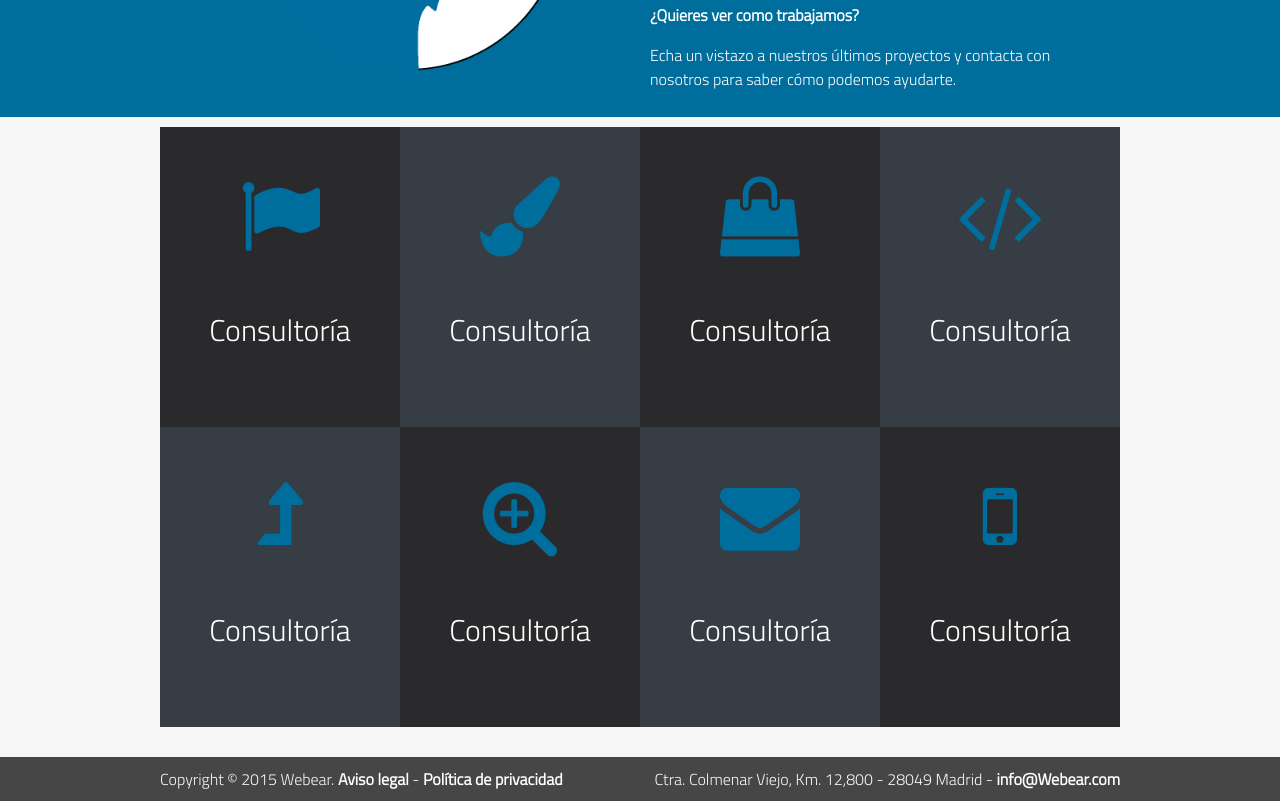
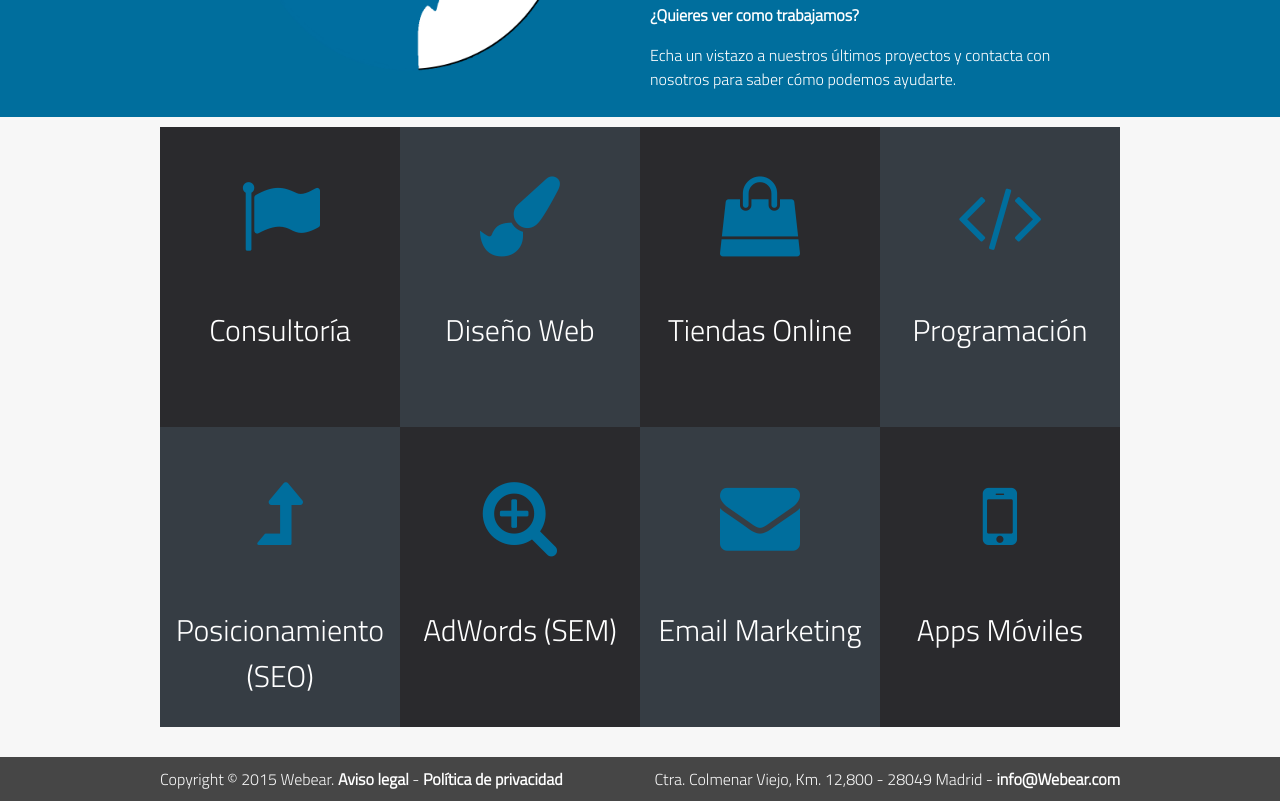
Before and after one commit to miguelparaiso/webear, a plain HTML site: page index.html in a window 1280 px wide. Shown: the part 792-1593 px from the top of the page. Drawn offline with Linux system fonts and the light colour scheme.

Commit message:
Services animation done

```diff
--- a/css/flip-container.css
+++ b/css/flip-container.css
@@ -82,9 +82,9 @@
 	background-color: #006e9d;
 }
 .back .title{
-	padding-top: 60px;
-	font-size: 25px;
+	padding-top: 30px;
+	font-size: 20px;
 }
 .back .content{
-	padding-top: 15px;
+	padding-top: 5px;
 }
--- a/index.html
+++ b/index.html
@@ -153,11 +153,11 @@
 					<div class="flipper">
 						<div class="frontB">
 							<i class="fa fa-paint-brush fa-5x"></i>
-							<p class="title">Consultoría</p>
+							<p class="title">Diseño Web</p>
 						</div>
 						<div class="back">
-							<p class="title">Consultoría Digital</p>
-								<p class="content">Trabajamos en tu negocio, no solo en tu página web, para llegar a cumplir tus objetivos</p>
+							<p class="title">Diseño y desarrollo web</p>
+								<p class="content">Diseños y desarrollamos páginas web que harán crecer tu negocio.</p>
 						</div>
 					</div>
 				</div>
@@ -165,11 +165,11 @@
 					<div class="flipper">
 						<div class="frontA">
 							<i class="fa fa-shopping-bag fa-5x"></i>
-							<p class="title">Consultoría</p>
+							<p class="title">Tiendas Online</p>
 						</div>
 						<div class="back">
-							<p class="title">Consultoría Digital</p>
-								<p class="content">Trabajamos en tu negocio, no solo en tu página web, para llegar a cumplir tus objetivos</p>
+							<p class="title">Tiendas Online</p>
+								<p class="content">Diseñamos, desarrollamos y promocionamos tiendas online 100% enfocadas a la venta.</p>
 						</div>
 					</div>
 				</div>
@@ -177,11 +177,11 @@
 					<div class="flipper">
 						<div class="frontB">
 							<i class="fa fa-code fa-5x"></i>
-							<p class="title">Consultoría</p>
+							<p class="title">Programación</p>
 						</div>
 						<div class="back">
-							<p class="title">Consultoría Digital</p>
-								<p class="content">Trabajamos en tu negocio, no solo en tu página web, para llegar a cumplir tus objetivos</p>
+							<p class="title">Programación a medida</p>
+								<p class="content">Programación a medida de páginas web y desarrollo software online de gestión empresarial.</p>
 						</div>
 					</div>
 				</div>
@@ -191,11 +191,11 @@
 					<div class="flipper">
 						<div class="frontB">
 							<i class="fa fa-level-up fa-5x"></i>
-							<p class="title">Consultoría</p>
+							<p class="title">Posicionamiento (SEO)</p>
 						</div>
 						<div class="back">
-							<p class="title">Consultoría Digital</p>
-								<p class="content">Trabajamos en tu negocio, no solo en tu página web, para llegar a cumplir tus objetivos</p>
+							<p class="title">Posicionamiento Web</p>
+								<p class="content">Optimizamos y posicionamos las páginas web de nuestros clientes para alcanzar sus objetivos de visibilidad y tráfico.</p>
 						</div>
 					</div>
 				</div>
@@ -203,11 +203,11 @@
 					<div class="flipper">
 						<div class="frontA">
 							<i class="fa fa-search-plus fa-5x"></i>
-							<p class="title">Consultoría</p>
+							<p class="title">AdWords (SEM)</p>
 						</div>
 						<div class="back">
-							<p class="title">Consultoría Digital</p>
-								<p class="content">Trabajamos en tu negocio, no solo en tu página web, para llegar a cumplir tus objetivos</p>
+							<p class="title">Publicidad en AdWords (SEM)</p>
+								<p class="content">Creamos y gestionamos campañas de AdWords para que ganes tráfico de calidad y obtengas retorno de la inversión a corto plazo.</p>
 						</div>
 					</div>
 				</div>
@@ -215,11 +215,11 @@
 					<div class="flipper">
 						<div class="frontB">
 							<i class="fa fa-envelope fa-5x"></i>
-							<p class="title">Consultoría</p>
+							<p class="title">Email Marketing</p>
 						</div>
 						<div class="back">
-							<p class="title">Consultoría Digital</p>
-								<p class="content">Trabajamos en tu negocio, no solo en tu página web, para llegar a cumplir tus objetivos</p>
+							<p class="title">Campañas de Email Marketing</p>
+								<p class="content">Disponemos de una plataforma propia para el envío de campañas de email marketing.</p>
 						</div>
 					</div>
 				</div>
@@ -227,11 +227,11 @@
 					<div class="flipper">
 						<div class="frontA">
 							<i class="fa fa-mobile fa-5x"></i>
-							<p class="title">Consultoría</p>
+							<p class="title">Apps Móviles</p>
 						</div>
 						<div class="back">
-							<p class="title">Consultoría Digital</p>
-								<p class="content">Trabajamos en tu negocio, no solo en tu página web, para llegar a cumplir tus objetivos</p>
+							<p class="title">Apps para iPhone y Android</p>
+								<p class="content">Aplicaciones 100% enfocadas a la venta de tus productos y servicios, a la fidelización de tus clientes y a la captación de nuevos.</p>
 						</div>
 					</div>
 				</div>
```
